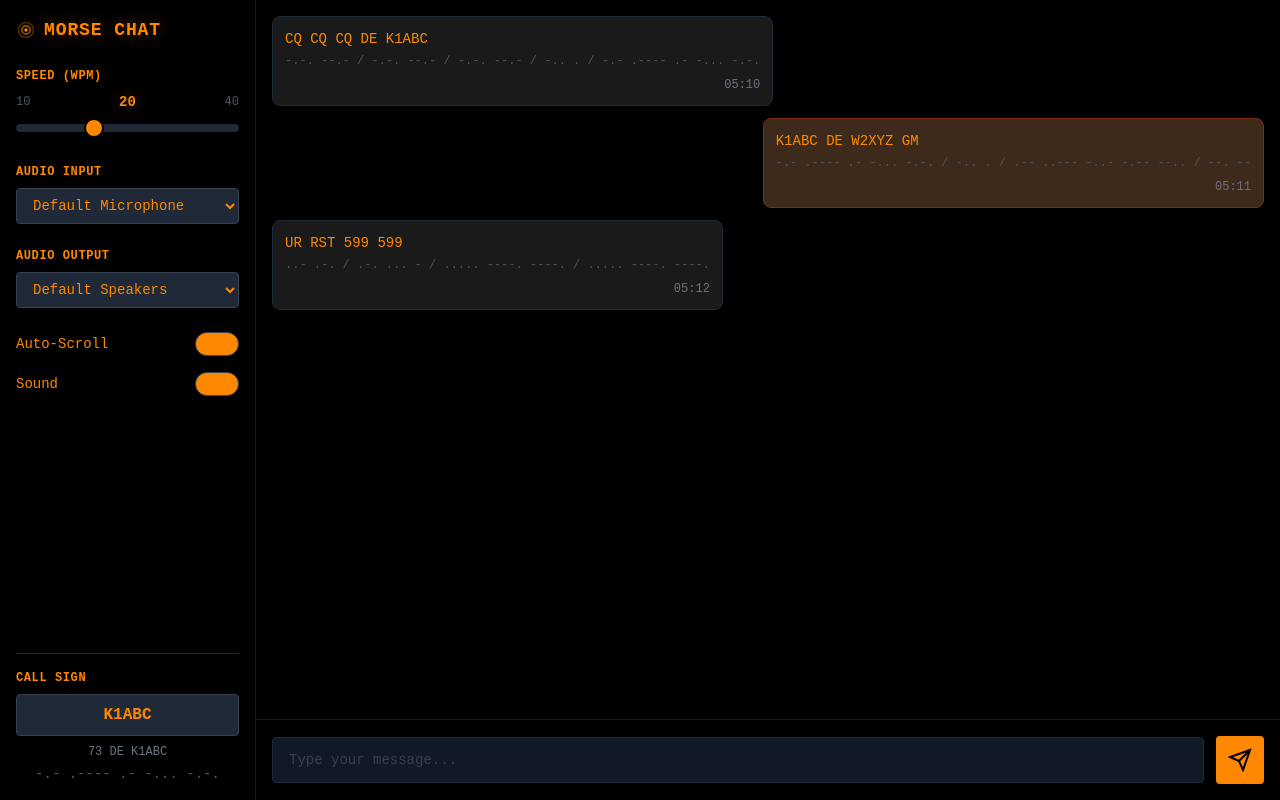
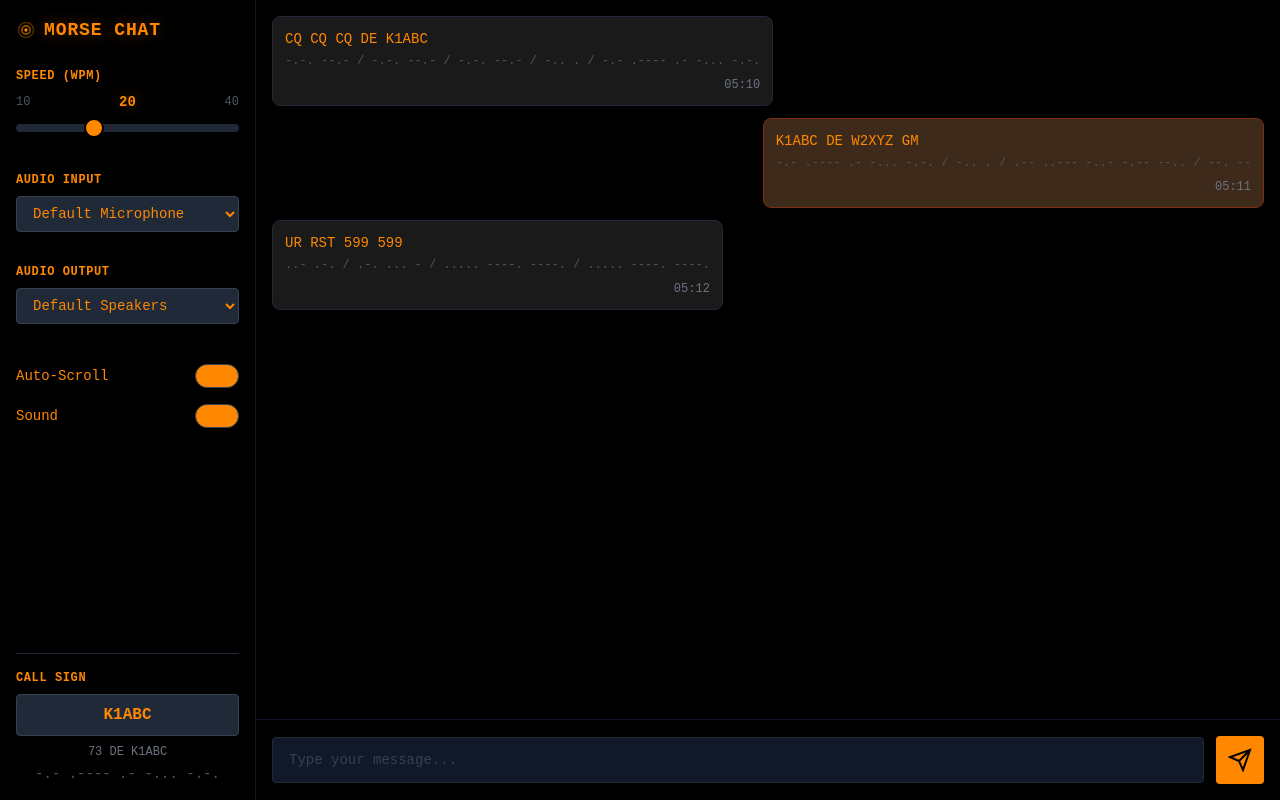
Before and after one commit to PapaDream/morse-chat, a React (Vite) app in the folder morse-chat-web/: page / in a window 1280 px wide. Built offline with nearby package versions, Linux system fonts and the light colour scheme.

Commit message:
Add more spacing between sidebar sections
- Speed, Audio Input, Audio Output: mb-6 → mb-8
- Options section: added mt-2 for extra top margin
- Better visual separation between groups

```diff
--- a/morse-chat-web/src/components/Sidebar.tsx
+++ b/morse-chat-web/src/components/Sidebar.tsx
@@ -41,7 +41,7 @@ export function Sidebar({
       </div>
 
       {/* Speed Section */}
-      <div className="mb-6">
+      <div className="mb-8">
         <h2 className="text-xs font-bold text-terminal-orange mb-2 uppercase tracking-wider">Speed (WPM)</h2>
         <div className="flex justify-between items-center text-xs text-gray-600 mb-1">
           <span>10</span>
@@ -62,7 +62,7 @@ export function Sidebar({
       </div>
 
       {/* Audio Section */}
-      <div className="mb-6">
+      <div className="mb-8">
         <h2 className="text-xs font-bold text-terminal-orange mb-2 uppercase tracking-wider">Audio Input</h2>
         <select
           value={inputDevice}
@@ -74,7 +74,7 @@ export function Sidebar({
       </div>
 
       {/* Audio Output Section */}
-      <div className="mb-6">
+      <div className="mb-8">
         <h2 className="text-xs font-bold text-terminal-orange mb-2 uppercase tracking-wider">Audio Output</h2>
         <select
           value={outputDevice}
@@ -86,7 +86,7 @@ export function Sidebar({
       </div>
 
       {/* Options Section */}
-      <div className="mb-6">
+      <div className="mb-8 mt-2">
         <label className="flex items-center justify-between mb-4 cursor-pointer">
           <span className="text-sm text-terminal-orange">Auto-Scroll</span>
           <div className="relative">
```
